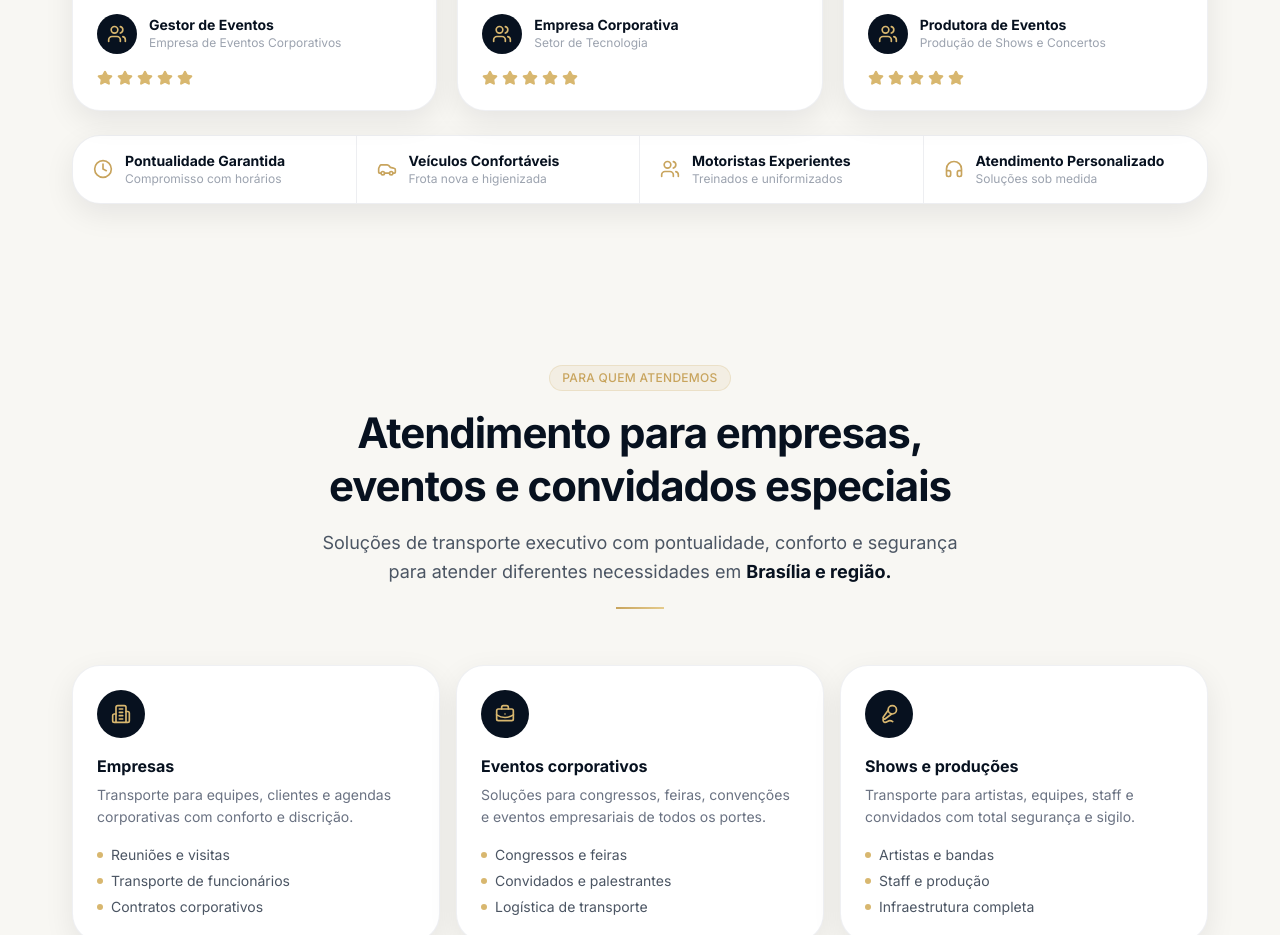
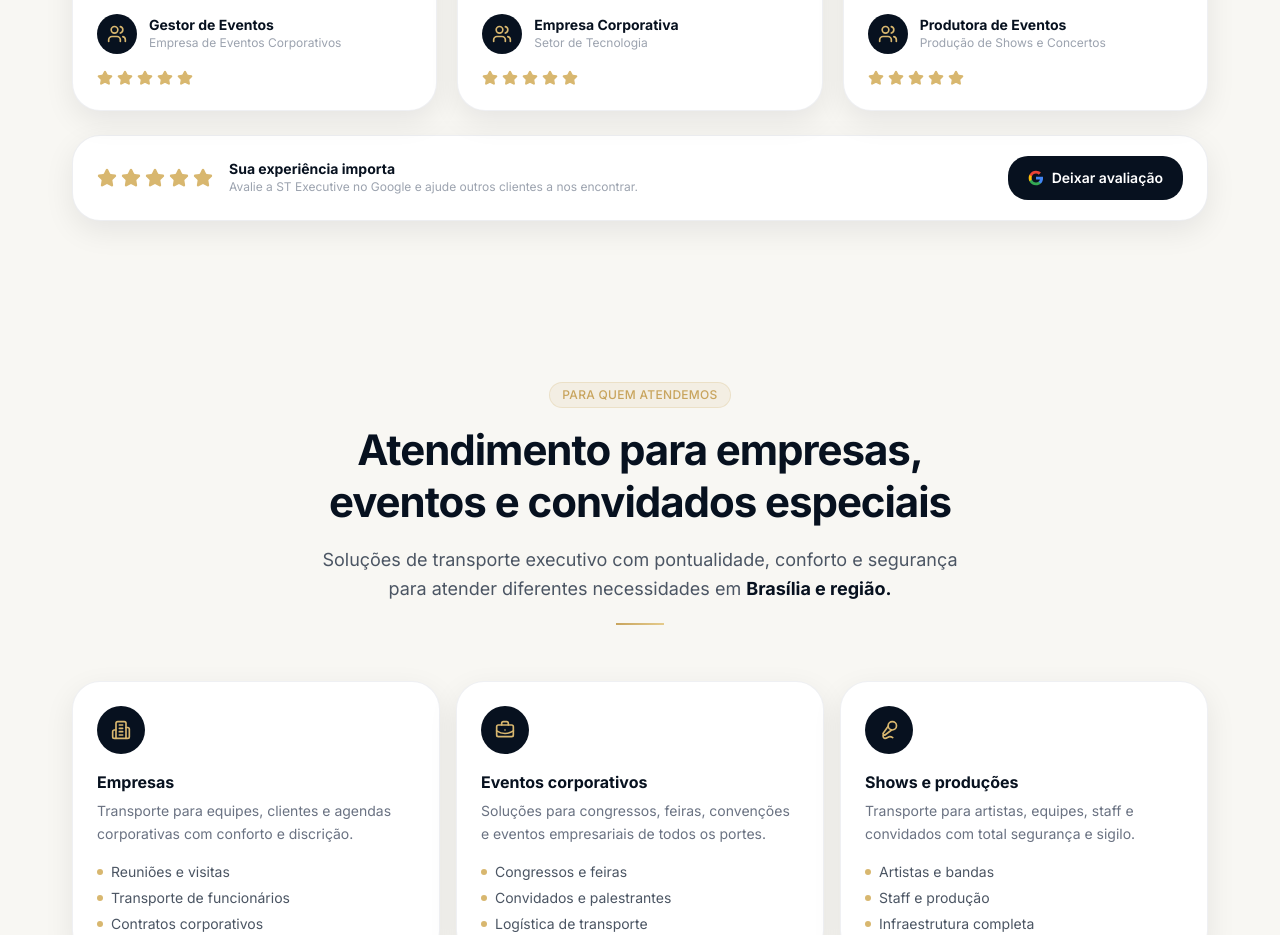
Before and after one commit to Pedrolopespro/stexecutive, a Next.js app: page / in a window 1280 px wide. Shown: the part 4960-5895 px from the top of the page. Built offline with nearby package versions, Linux system fonts and the light colour scheme.

Commit message:
feat: CTA avaliação Google na seção de depoimentos

```diff
--- a/src/app/page.tsx
+++ b/src/app/page.tsx
@@ -659,22 +659,35 @@ export default function HomePage() {
               ))}
             </div>
 
-            {/* ── Barra de features inferior ── */}
-            <div className="mt-6 grid grid-cols-2 lg:grid-cols-4 divide-x divide-gray-200/70 border border-gray-200/70 rounded-2xl overflow-hidden bg-white shadow-soft">
-              {[
-                { icon: <Clock className="w-5 h-5" />, title: "Pontualidade Garantida", sub: "Compromisso com horários" },
-                { icon: <Car className="w-5 h-5" />, title: "Veículos Confortáveis", sub: "Frota nova e higienizada" },
-                { icon: <Users className="w-5 h-5" />, title: "Motoristas Experientes", sub: "Treinados e uniformizados" },
-                { icon: <Headphones className="w-5 h-5" />, title: "Atendimento Personalizado", sub: "Soluções sob medida" },
-              ].map((f, i) => (
-                <div key={i} className="flex items-center gap-3 px-5 py-4">
-                  <div className="text-gold-500 shrink-0">{f.icon}</div>
-                  <div>
-                    <p className="text-sm font-bold text-navy-950 leading-tight">{f.title}</p>
-                    <p className="text-xs text-gray-400 mt-0.5">{f.sub}</p>
-                  </div>
+            {/* ── CTA — Avaliação Google ── */}
+            <div className="mt-6 flex flex-col sm:flex-row items-center justify-between gap-4 bg-white border border-gray-200/70 rounded-2xl px-6 py-5 shadow-soft">
+              <div className="flex items-center gap-4">
+                {/* Estrelas Google */}
+                <div className="flex items-center gap-1 shrink-0">
+                  {Array.from({ length: 5 }).map((_, i) => (
+                    <Star key={i} className="w-5 h-5 text-gold-400 fill-gold-400" />
+                  ))}
                 </div>
-              ))}
+                <div>
+                  <p className="text-sm font-bold text-navy-950 leading-tight">Sua experiência importa</p>
+                  <p className="text-xs text-gray-400 mt-0.5">Avalie a ST Executive no Google e ajude outros clientes a nos encontrar.</p>
+                </div>
+              </div>
+              <a
+                href="https://g.page/r/CdcJ-Z6LD7AHEBI/review"
+                target="_blank"
+                rel="noopener noreferrer"
+                className="shrink-0 inline-flex items-center gap-2 bg-navy-950 hover:bg-navy-800 text-white text-sm font-semibold px-5 py-3 rounded-xl transition-colors duration-200"
+              >
+                {/* Google "G" icon */}
+                <svg className="w-4 h-4" viewBox="0 0 24 24" fill="none" xmlns="http://www.w3.org/2000/svg">
+                  <path d="M22.56 12.25c0-.78-.07-1.53-.2-2.25H12v4.26h5.92c-.26 1.37-1.04 2.53-2.21 3.31v2.77h3.57c2.08-1.92 3.28-4.74 3.28-8.09z" fill="#4285F4"/>
+                  <path d="M12 23c2.97 0 5.46-.98 7.28-2.66l-3.57-2.77c-.98.66-2.23 1.06-3.71 1.06-2.86 0-5.29-1.93-6.16-4.53H2.18v2.84C3.99 20.53 7.7 23 12 23z" fill="#34A853"/>
+                  <path d="M5.84 14.09c-.22-.66-.35-1.36-.35-2.09s.13-1.43.35-2.09V7.07H2.18C1.43 8.55 1 10.22 1 12s.43 3.45 1.18 4.93l3.66-2.84z" fill="#FBBC05"/>
+                  <path d="M12 5.38c1.62 0 3.06.56 4.21 1.64l3.15-3.15C17.45 2.09 14.97 1 12 1 7.7 1 3.99 3.47 2.18 7.07l3.66 2.84c.87-2.6 3.3-4.53 6.16-4.53z" fill="#EA4335"/>
+                </svg>
+                Deixar avaliação
+              </a>
             </div>
 
           </div>
```
